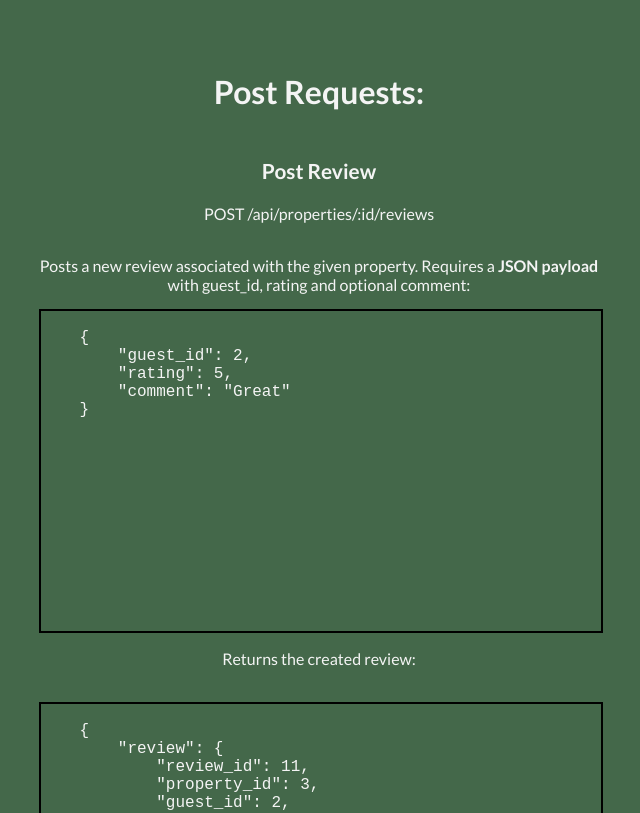
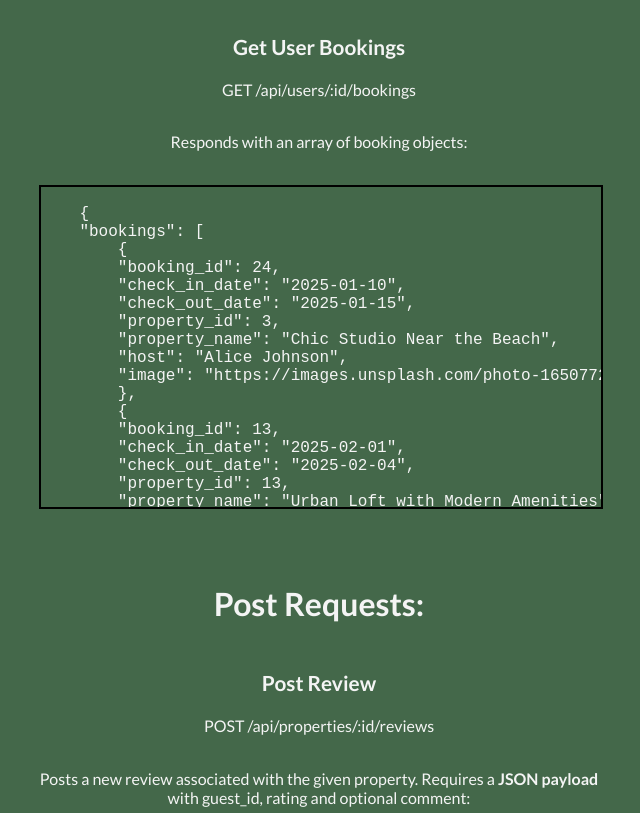
Before and after one commit to bric12369/airbnc, a website: page index.html in a window 1280 px wide. Shown: the part 4009-4822 px from the top of the page, without its empty margins (321-961 px from the left). Drawn offline with Linux system fonts and the light colour scheme.

Commit message:
added new endpoint

```diff
--- a/index.html
+++ b/index.html
@@ -198,6 +198,38 @@
                     </code></pre>
             </div>
 
+            <div class="endpoint">
+                <h3>Get User Bookings</h3>
+                <p>GET /api/users/:id/bookings</p>
+                <p>Responds with an array of booking objects:</p>
+                <pre><code>
+    {
+    "bookings": [
+        {
+        "booking_id": 24,
+        "check_in_date": "2025-01-10",
+        "check_out_date": "2025-01-15",
+        "property_id": 3,
+        "property_name": "Chic Studio Near the Beach",
+        "host": "Alice Johnson",
+        "image": "https://images.unsplash.com/photo-1650772263831-41aa1b2c80d0?q=80&w=3540&auto=format&fit=crop&ixlib=rb-4.0.3&ixid=M3wxMjA3fDB8MHxwaG90by1wYWdlfHx8fGVufDB8fHx8fA%3D%3D"
+        },
+        {
+        "booking_id": 13,
+        "check_in_date": "2025-02-01",
+        "check_out_date": "2025-02-04",
+        "property_id": 13,
+        "property_name": "Urban Loft with Modern Amenities",
+        "host": "Mason Roberts",
+        "image": "https://images.unsplash.com/photo-1727706572437-4fcda0cbd66f?q=80&w=3200&auto=format&fit=crop&ixlib=rb-4.0.3&ixid=M3wxMjA3fDB8MHxwaG90by1wYWdlfHx8fGVufDB8fHx8fA%3D%3D"
+        },
+        // ...more bookings
+        ]
+    }
+                </code></pre>
+
+            </div>
+
         </div>
 
         <h2>Post Requests:</h2>
```
